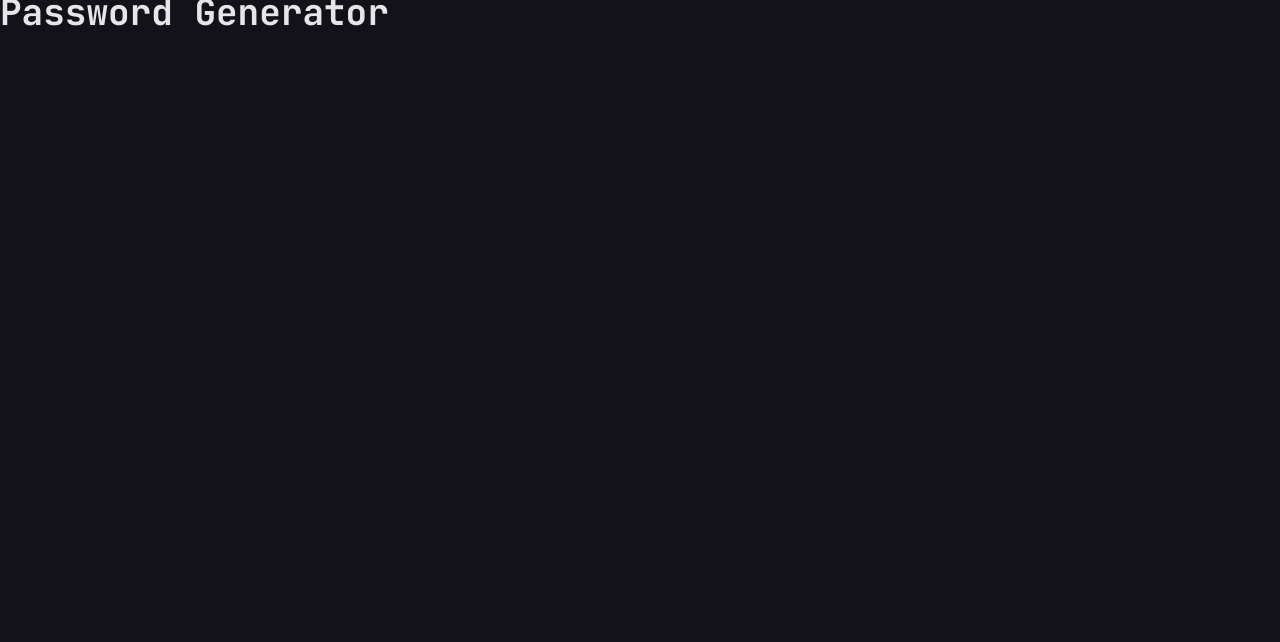
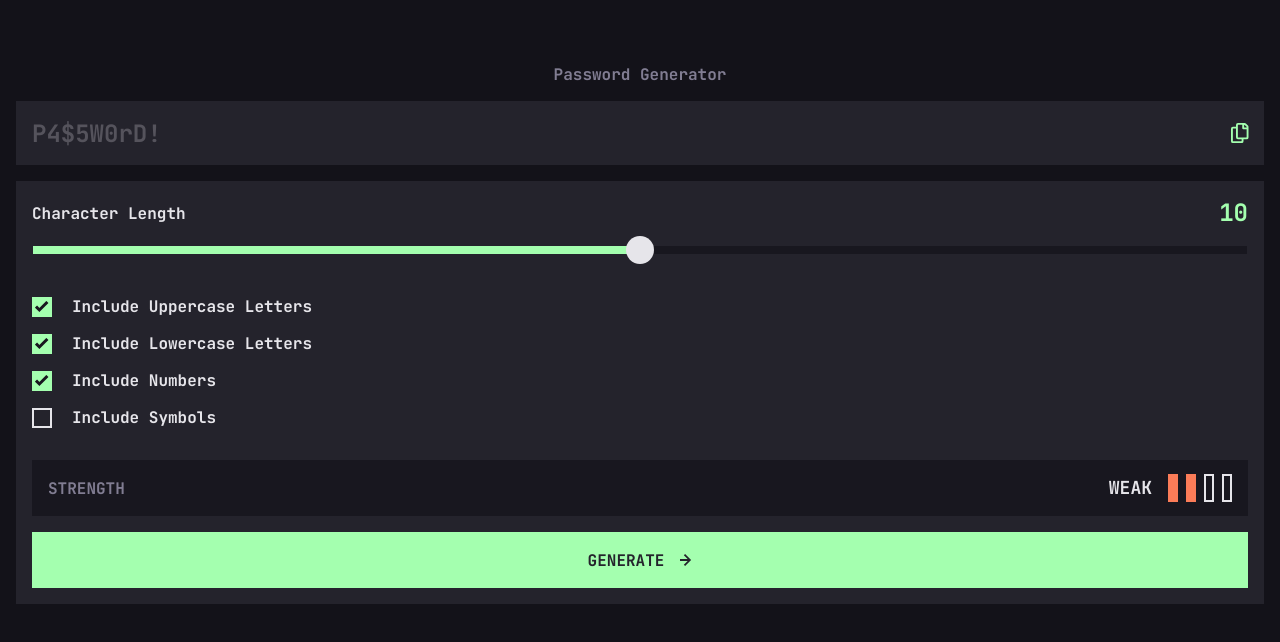
Before and after one commit to HanSeongLee/password-generator-app, a Next.js app: page / in a window 1280 px wide. Shown: the top 642 px of the page. Built offline with nearby package versions, Linux system fonts and the light colour scheme; no server answers.

Commit message:
ADD | Main page

```diff
--- a/pages/index.tsx
+++ b/pages/index.tsx
@@ -1,13 +1,21 @@
 import type { NextPage } from 'next'
+import styles from './style.module.scss';
+import Container from 'components/Container';
+import PasswordGeneratorContainer from 'containers/PasswordGeneratorContainer';
 
 const Home: NextPage = () => {
-  return (
-      <>
-        <main>
-            <h1>Password Generator</h1>
-        </main>
-      </>
-  );
+    return (
+        <>
+            <main className={styles.main}>
+                <Container>
+                    <h1 className={styles.title}>
+                        Password Generator
+                    </h1>
+                    <PasswordGeneratorContainer className={styles.passwordGeneratorContainer} />
+                </Container>
+            </main>
+        </>
+    );
 }
 
 export default Home
--- /dev/null
+++ b/pages/style.module.scss
@@ -0,0 +1,19 @@
+
+.main {
+  padding: 64px 0 63px;
+
+  .title {
+    font-weight: 700;
+    font-size: 16px;
+    line-height: 21px;
+    text-align: center;
+    color: #817D92;
+    margin-bottom: 16px;
+  }
+
+  .passwordGeneratorContainer {
+    display: flex;
+    flex-direction: column;
+    gap: 16px;
+  }
+}
```
